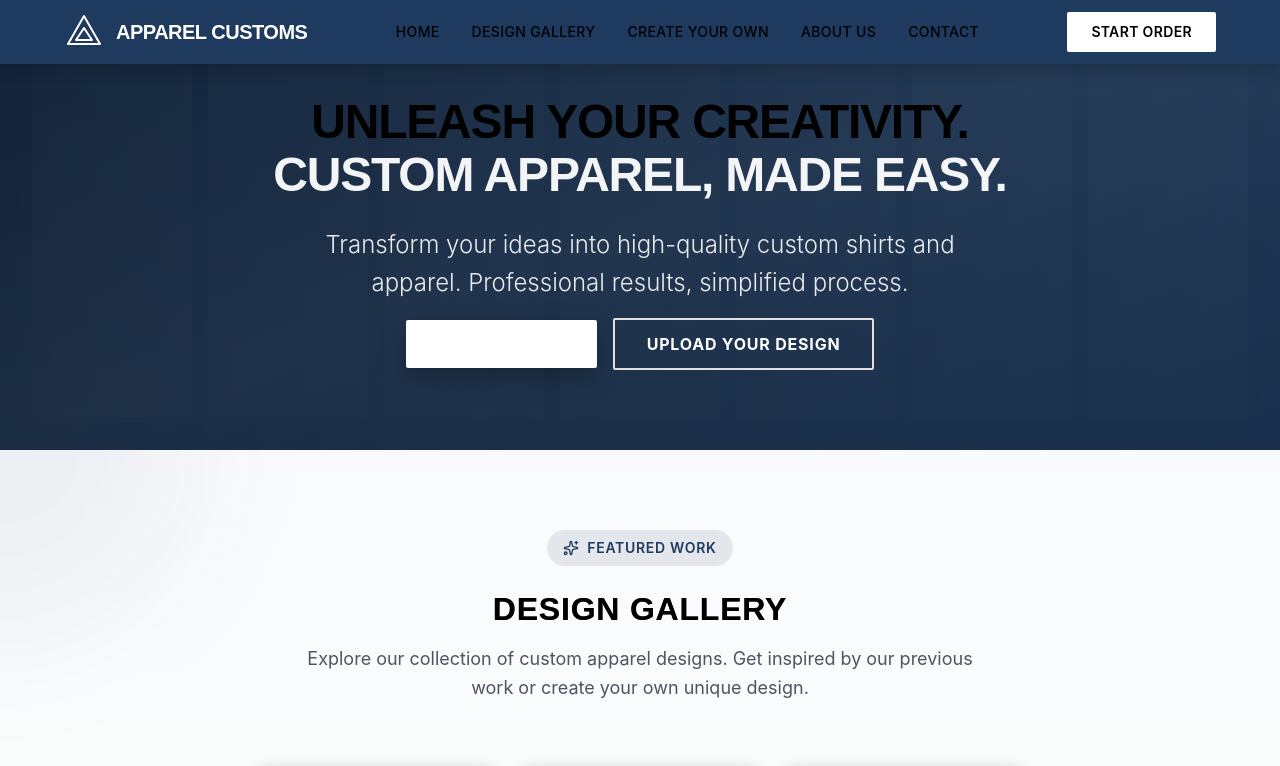
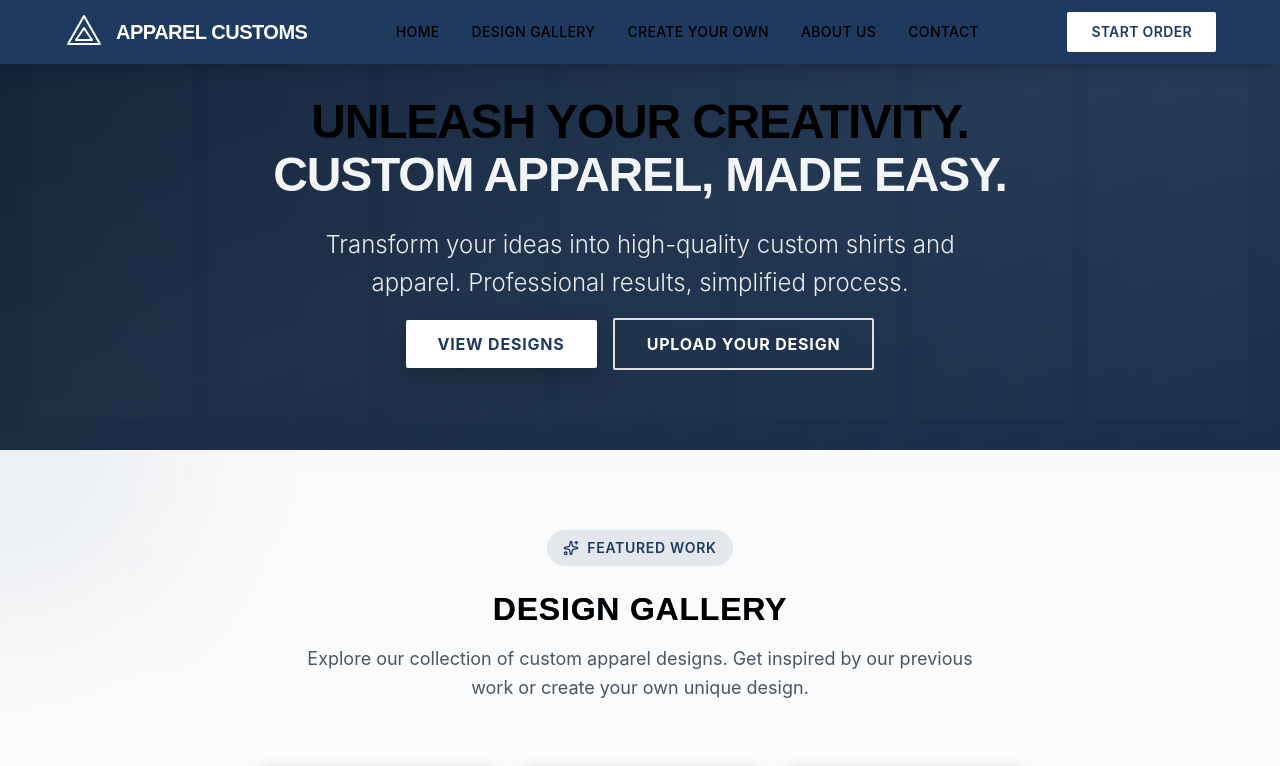
Before and after one commit to TNDIGITALMARK/93091f0d-a015-4496-b295-9d72820f6c06, a Next.js app: page / in a window 1280 px wide. Shown: the top 766 px of the page. Built offline with nearby package versions, Linux system fonts and the light colour scheme; no server answers.

Commit message:
Phoenix Agent implementation - THIS BUTTON, HAS FUCKING WHITE TEXT WHEN NOT BEING...

```diff
--- a/src/components/apparel/HeroSection.tsx
+++ b/src/components/apparel/HeroSection.tsx
@@ -39,7 +39,8 @@ export function HeroSection() {
           <div className="flex flex-col sm:flex-row gap-4 justify-center items-center">
             <Button
               size="lg"
-              className="bg-white text-[#1e3a5f] hover:bg-gray-100 hover:text-[#1e3a5f] font-bold text-base px-8 py-6 uppercase tracking-wider shadow-lg"
+              variant="ghost"
+              className="bg-white !text-[#1e3a5f] hover:bg-gray-100 hover:!text-[#1e3a5f] font-bold text-base px-8 py-6 uppercase tracking-wider shadow-lg"
               asChild
             >
               <Link href="#gallery">View Designs</Link>
--- a/src/components/apparel/Navigation.tsx
+++ b/src/components/apparel/Navigation.tsx
@@ -45,7 +45,8 @@ export function Navigation() {
 
           {/* CTA Button */}
           <Button
-            className="bg-white text-[#1e3a5f] hover:bg-gray-100 hover:text-[#1e3a5f] font-semibold text-sm px-6 py-2 uppercase tracking-wide"
+            variant="ghost"
+            className="bg-white !text-[#1e3a5f] hover:bg-gray-100 hover:!text-[#1e3a5f] font-semibold text-sm px-6 py-2 uppercase tracking-wide"
             asChild
           >
             <Link href="#upload">Start Order</Link>
```
